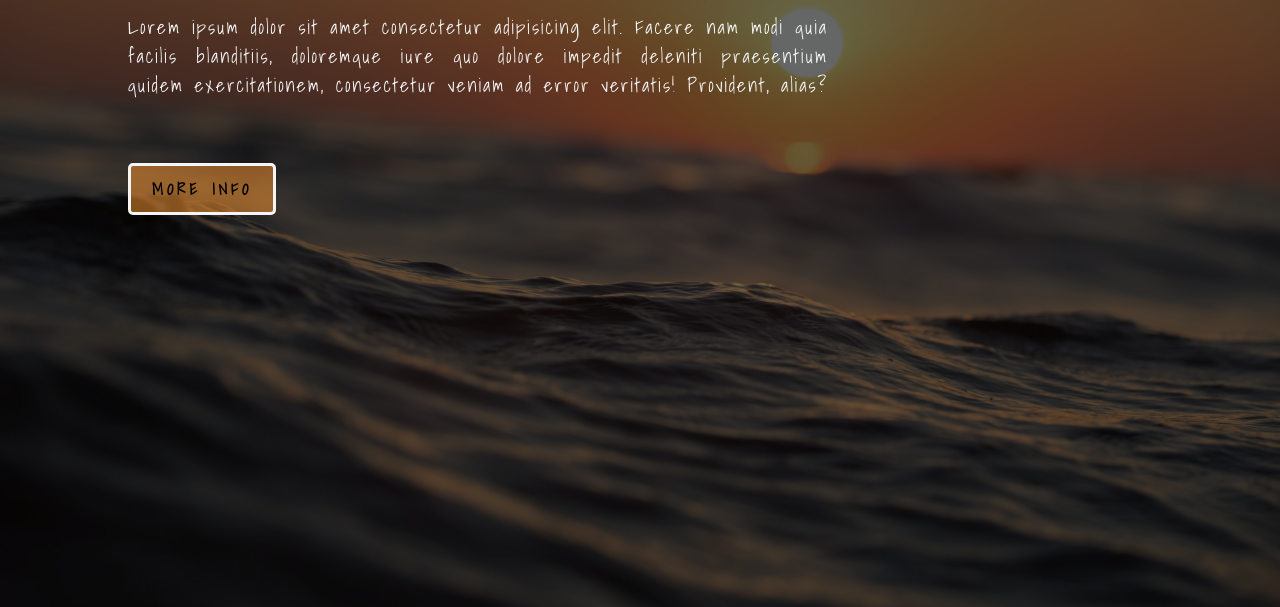
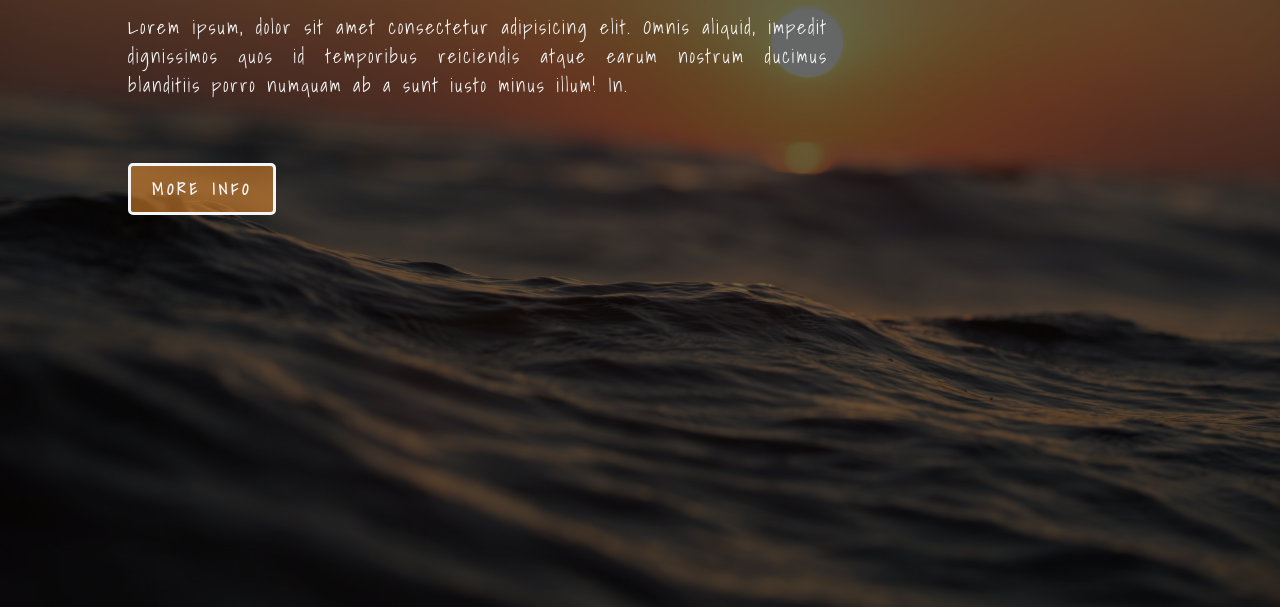
Before and after one commit to framework2232/LandingPages, a plain HTML site: page Landing_1/index.html in a window 1280 px wide. Shown: the part 193-800 px from the top of the page. Drawn offline with Linux system fonts and the light colour scheme.

Commit message:
files match youtube video
the files are one displayed on YouTube video

```diff
--- a/Landing_1/index.html
+++ b/Landing_1/index.html
@@ -1,6 +1,5 @@
 <!DOCTYPE html>
 <html lang="en">
-
 <head>
     <meta charset="UTF-8">
     <meta name="viewport" content="width=device-width, initial-scale=1.0">
@@ -8,17 +7,15 @@
     <link href="https://fonts.googleapis.com/css2?family=Shadows+Into+Light&display=swap" rel="stylesheet">
     <link rel="stylesheet" href="style.css">
 </head>
-
 <body>
     <section>
         <div class="hero__image"></div>
         <div class="hero__overlay"></div>
         <div class="hero__text">
             <h1 class="hero__title">Landing Page 1</h1>
-            <p class="hero__description">Lorem ipsum dolor sit amet consectetur adipisicing elit. Facere nam modi quia facilis blanditiis, doloremque iure quo dolore impedit deleniti praesentium quidem exercitationem, consectetur veniam ad error veritatis! Provident, alias?</p>
+            <p class="hero__description">Lorem ipsum, dolor sit amet consectetur adipisicing elit. Omnis aliquid, impedit dignissimos quos id temporibus reiciendis atque earum nostrum ducimus blanditiis porro numquam ab a sunt iusto minus illum! In.</p>
             <button class="hero__button">More Info</button>
         </div>
     </section>
 </body>
-
 </html>
--- a/Landing_1/style.css
+++ b/Landing_1/style.css
@@ -3,10 +3,16 @@
     margin: 0;
     padding: 0;
     text-decoration: none;
-    font-family: Arial, Helvetica, sans-serif;
 }
 section{
     min-height: 100vh;
+}
+.hero__image{
+    min-height: 100vh;
+    background-image: url(background.jpg);
+    background-position: center center;
+    background-size: cover;
+    z-index: -1;
 }
 .hero__overlay{
     position: absolute;
@@ -15,13 +21,6 @@ section{
     height: 100%;
     background-color: black;
     opacity: 0.6;
-}
-.hero__image{
-    min-height: 100vh;
-    background-image: url(background.jpg);
-    background-size: cover;
-    background-position: center center;
-    z-index: -1;
 }
 .hero__text{
     position: absolute;
@@ -35,7 +34,7 @@ section{
 .hero__title{
     font-family: 'Shadows Into Light', cursive;
     font-size: 2.4rem;
-    color:   rgb(255, 153, 51);
+    color:rgb(255, 153, 51);
     margin-bottom: 1rem;
     text-transform: uppercase;
 }
@@ -59,6 +58,7 @@ section{
     padding: 10px 20px;
     width: 30ch;
     font-family: 'Shadows Into Light', cursive;
+    color: rgb(245, 245, 245);
     text-transform: uppercase;
     font-size: 16px;
     font-weight: bold;
```
